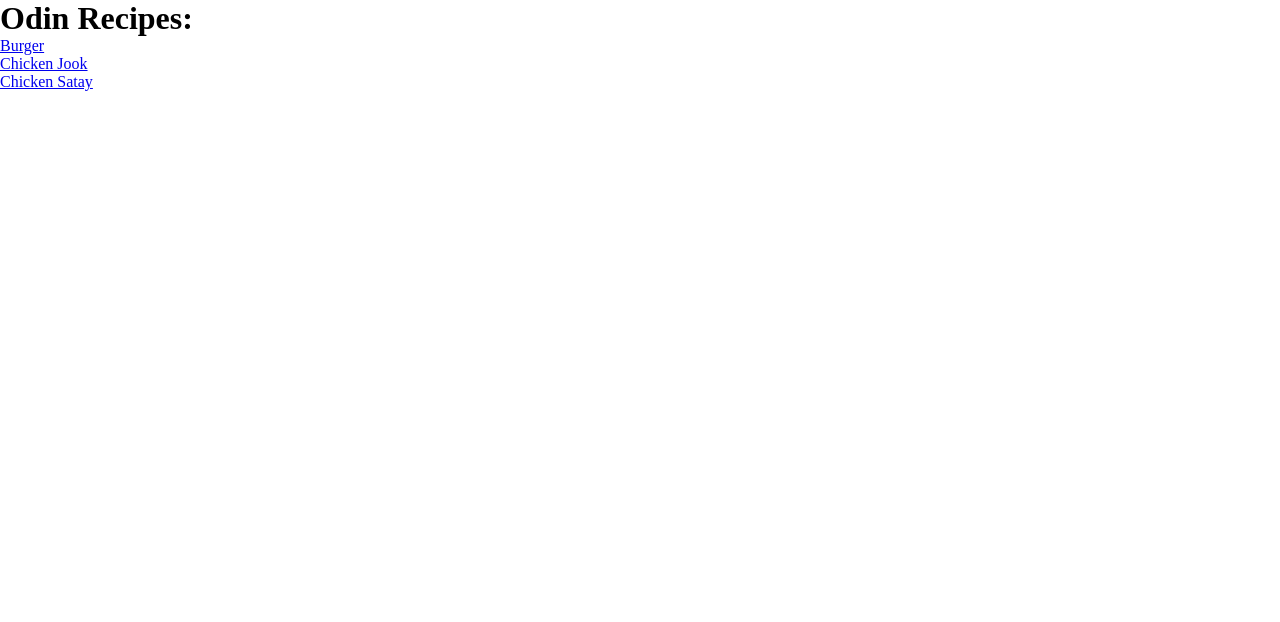
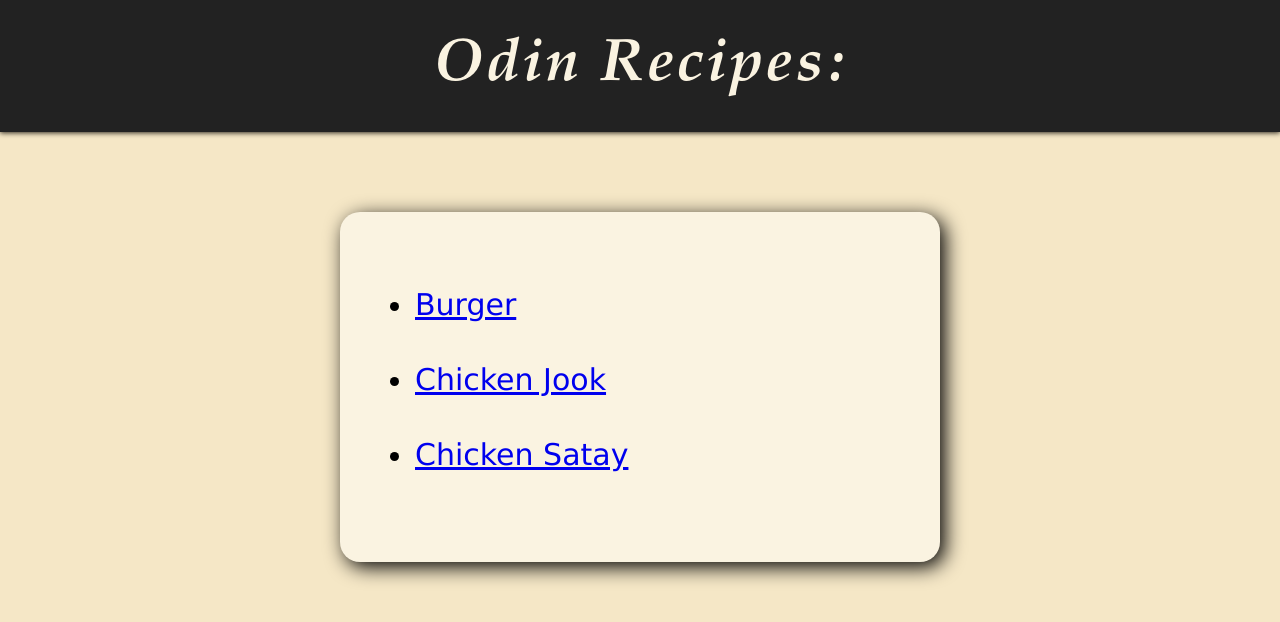
Before and after one commit to i-am-ender/odin-recipes, a plain HTML site: page index.html in a window 1280 px wide. Drawn offline with Linux system fonts and the light colour scheme.

Commit message:
Add styles for index.html on style.css

```diff
--- a/style.css
+++ b/style.css
@@ -3,3 +3,37 @@ html * {
     padding: 0;
     box-sizing: border-box;
 }
+
+body {
+    background-color: #F5E7C6;
+}
+
+h1 {
+    font-family: Garamond, "Times New Roman", sans-serif;
+    font-size: 60px;
+    font-style: italic;
+    letter-spacing: 3px;
+    text-align: center;
+    background-color: #222222;
+    color: #FAF3E1;
+    padding: 30px;
+    margin: 0px auto;
+    margin-bottom: 80px;
+    box-shadow: 0px 1px 5px #2e291f;
+}
+
+.recipe-list {
+    background-color: #FAF3E1;
+    margin: 0px auto;
+    width: 600px;
+    height: 350px;
+    box-shadow: 5px 5px 20px;
+    padding: 35px;
+    border-radius: 20px;
+}
+
+.recipe-list li {
+    font-size: 30px;
+    font-family: Verdana, Tahoma, sans-serif;
+    margin: 40px;
+}
```
